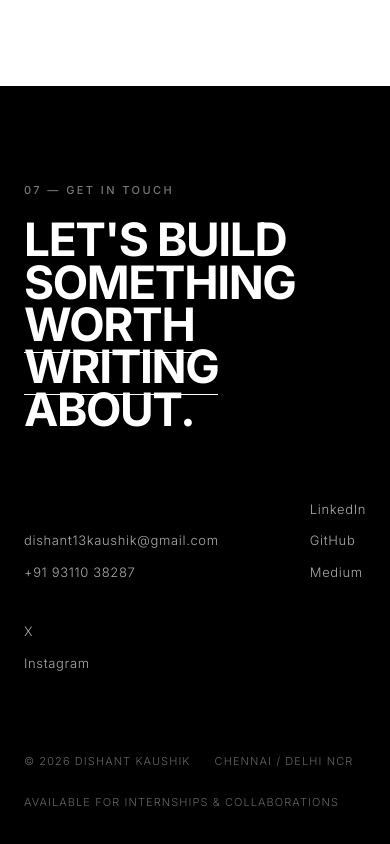
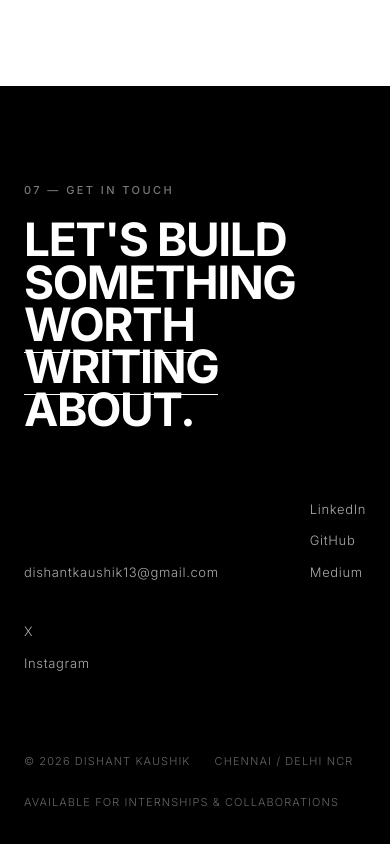
Before and after one commit to kaushikdishant/DISHANT-PORTFOLIO, a plain HTML site: page index-editorial.html in a window 390 px wide. Shown: the part 7332-8176 px from the top of the page. Drawn offline with Linux system fonts and the light colour scheme.

Commit message:
Footer: remove phone, update email address

```diff
--- a/index-editorial.html
+++ b/index-editorial.html
@@ -550,11 +550,10 @@
 <footer id="contact">
   <div class="wrap">
     <div class="eyebrow reveal" style="color:#777;">07 — GET IN TOUCH</div>
-    <h2 class="foot-heading reveal" style="margin-top:20px;">Let's build<br>something<br><a href="mailto:dishant13kaushik@gmail.com">worth writing</a> about.</h2>
+    <h2 class="foot-heading reveal" style="margin-top:20px;">Let's build<br>something<br><a href="mailto:dishantkaushik13@gmail.com">worth writing</a> about.</h2>
     <div class="foot-row reveal">
       <div class="foot-links">
-        <a href="mailto:dishant13kaushik@gmail.com">dishant13kaushik@gmail.com</a>
-        <a href="tel:+919311038287">+91 93110 38287</a>
+        <a href="mailto:dishantkaushik13@gmail.com">dishantkaushik13@gmail.com</a>
       </div>
       <div class="foot-links">
         <a href="https://www.linkedin.com/in/kaushik-dishant-1a0562297/" target="_blank" rel="noopener">LinkedIn</a>
```
